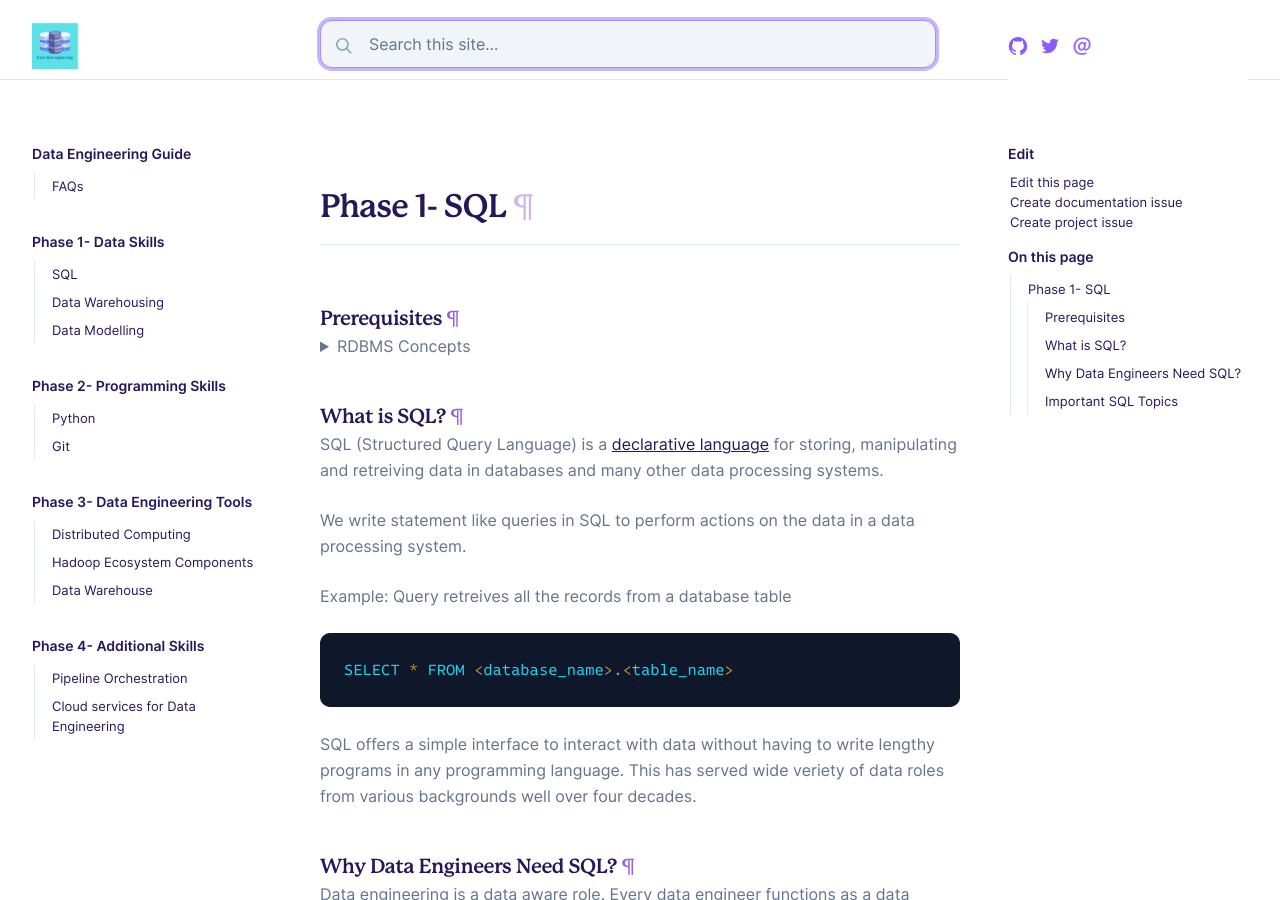
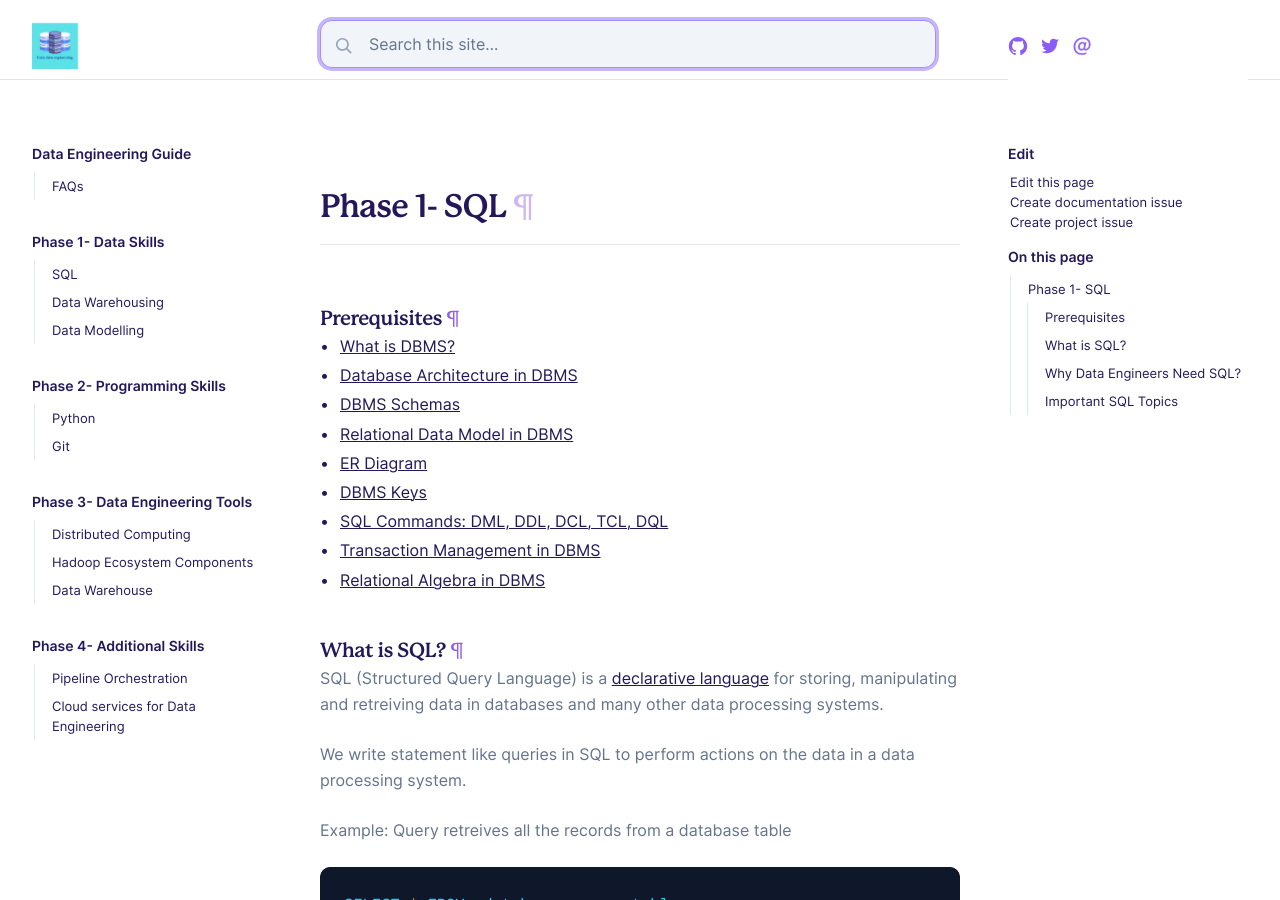
Before and after one commit to learndataengineering/learndataengineering.guide, a Jekyll site: the page built from _docs/phase1/sql.md, in a window 1280 px wide and 900 px high. Built offline with Jekyll 4.4.1, drawn with Linux system fonts in a browser that asks for light colours.

Commit message:
remove collapible list

```diff
--- a/_docs/phase1/sql.md
+++ b/_docs/phase1/sql.md
@@ -6,28 +6,23 @@ permalink: /phase1/sql
 
 ### Prerequisites
 
-<details>
-  <summary>RDBMS Concepts</summary>
+- [What is DBMS?](https://www.guru99.com/what-is-dbms.html)
 
-  [What is DBMS?](https://www.guru99.com/what-is-dbms.html)
+- [Database Architecture in DBMS](https://www.guru99.com/dbms-architecture.html)
 
-   [Database Architecture in DBMS](https://www.guru99.com/dbms-architecture.html)
+- [DBMS Schemas](https://www.guru99.com/dbms-schemas.html)
 
-   [DBMS Schemas](https://www.guru99.com/dbms-schemas.html)
+- [Relational Data Model in DBMS](https://www.guru99.com/relational-data-model-dbms.html)
 
-   [Relational Data Model in DBMS](https://www.guru99.com/relational-data-model-dbms.html)
+- [ER Diagram](https://www.guru99.com/er-diagram-tutorial-dbms.html)
 
-   [ER Diagram](https://www.guru99.com/er-diagram-tutorial-dbms.html)
+- [DBMS Keys](https://www.guru99.com/dbms-keys.html)
 
-   [DBMS Keys](https://www.guru99.com/dbms-keys.html)
+- [SQL Commands: DML, DDL, DCL, TCL, DQL](https://www.guru99.com/sql-commands-dbms-query.html)
 
-   [SQL Commands: DML, DDL, DCL, TCL, DQL](https://www.guru99.com/sql-commands-dbms-query.html)
+- [Transaction Management in DBMS](https://www.guru99.com/dbms-transaction-management.html)
 
-   [Transaction Management in DBMS](https://www.guru99.com/dbms-transaction-management.html)
-
-   [Relational Algebra in DBMS](https://www.guru99.com/relational-algebra-dbms.html)
-
-</details>
+- [Relational Algebra in DBMS](https://www.guru99.com/relational-algebra-dbms.html)
 
 ### What is SQL?
 
```
